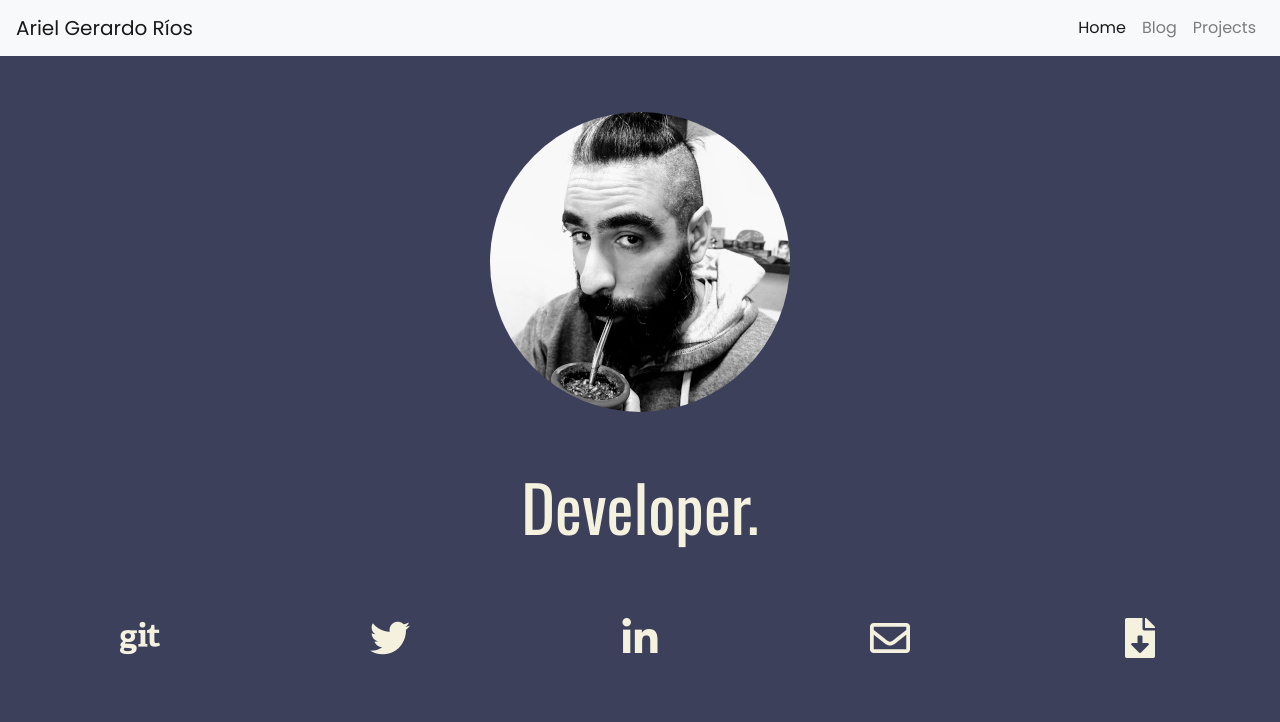
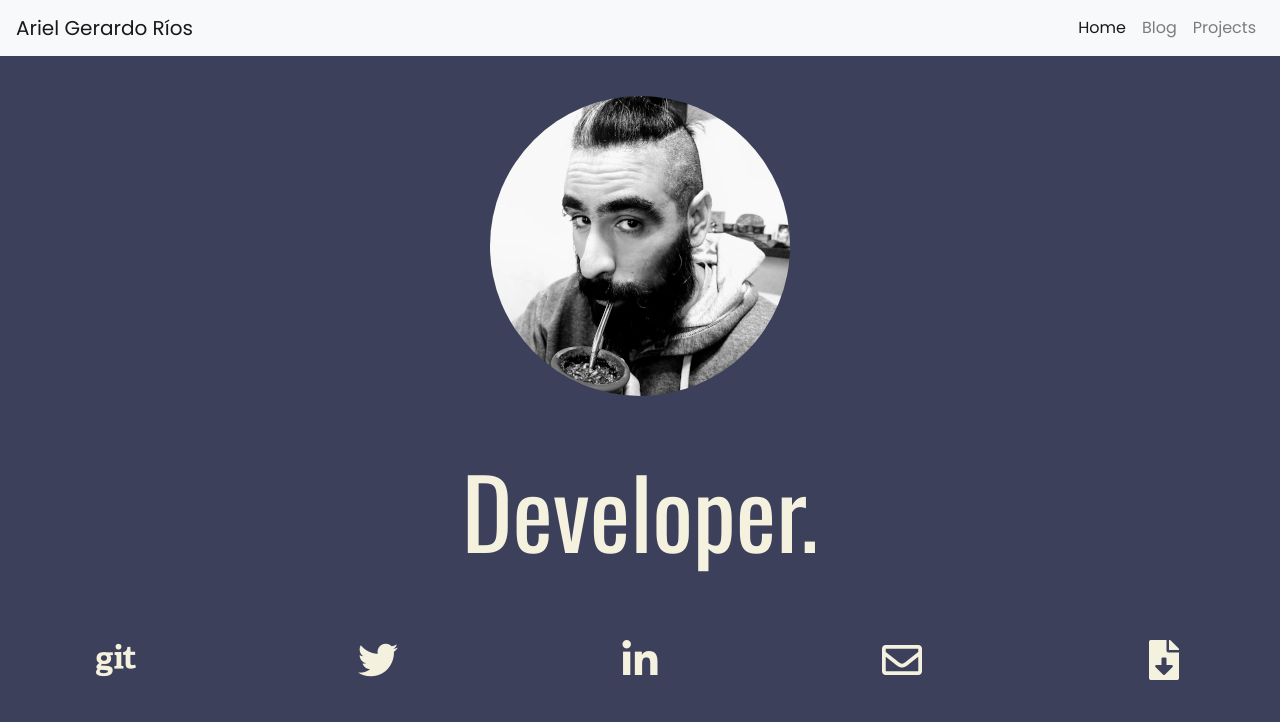
Before and after one commit to ariel17/new-site, a website: page index.html in a window 1280 px wide. Shown: the top 722 px of the page. Drawn offline with nearby package versions, Linux system fonts and the light colour scheme.

Commit message:
Adjusts styles.

```diff
--- a/index.html
+++ b/index.html
@@ -29,7 +29,7 @@
     </nav>
 
     <div class="container-fluid">
-      <section class="presentation">
+      <div class="container-fluid presentation">
         <div class="row">
           <div class="col-12">
             <img class="img-fluid mx-auto d-block rounded-circle" alt="Me" src="./images/me-300x300.png">
@@ -37,7 +37,7 @@
         </div>
         <div class="row">
           <div class="col text-center">
-            <h1 class="role">Developer.</h1>
+            <h1>Developer.</h1>
           </div>
         </div>
         <div class="row social">
@@ -57,9 +57,9 @@
             <a href="./cv.pdf" title="Curriculum Vitae"><i class="fas fa-file-download" aria-hidden="true"></i></a>
           </div>
         </div>
-      </section>
+      </div>
 
-      <section>
+      <div class="container-fluid">
         <div class="card" style="width: 18rem;">
           <div class="card-body">
             <h5 class="card-title">Card title</h5>
@@ -75,7 +75,7 @@
             <a href="#" class="card-link">Another link</a>
           </div>
         </div>
-      </section>
+      </div>
     </div>
 
     <script src="https://code.jquery.com/jquery-3.5.1.slim.min.js" integrity="sha384-DfXdz2htPH0lsSSs5nCTpuj/zy4C+OGpamoFVy38MVBnE+IbbVYUew+OrCXaRkfj" crossorigin="anonymous"></script>
--- a/scss/custom.scss
+++ b/scss/custom.scss
@@ -21,8 +21,6 @@ html, body {
     font-family: $poppins-font;
     font-weight: normal;
     height: 100%;
-    background-color: $independence;
-    color: $eggshell;
 }
 
 h1, h2, h3, h4, h5, h6 {
@@ -30,15 +28,26 @@ h1, h2, h3, h4, h5, h6 {
   font-weight: normal;
 }
 
+.container-fluid {
+    margin: 0;
+    padding: 0;
+    height: 100%;
+    width: 100%;
+}
+
 .presentation {
     height: 100%;
+    width: 100%;
+    margin: 0;
+    padding: 0;
     .row {
-        margin: 7vh 0;
+        padding: 5vh 0 2vh;
     }
-}
-
-.role {
-  font-size: 4em;
+    background-color: $independence;
+    color: $eggshell;
+    h1 {
+        font-size: 6em;
+    }
 }
 
 .social {
```
Also changed, not shown: public/custom.css.
